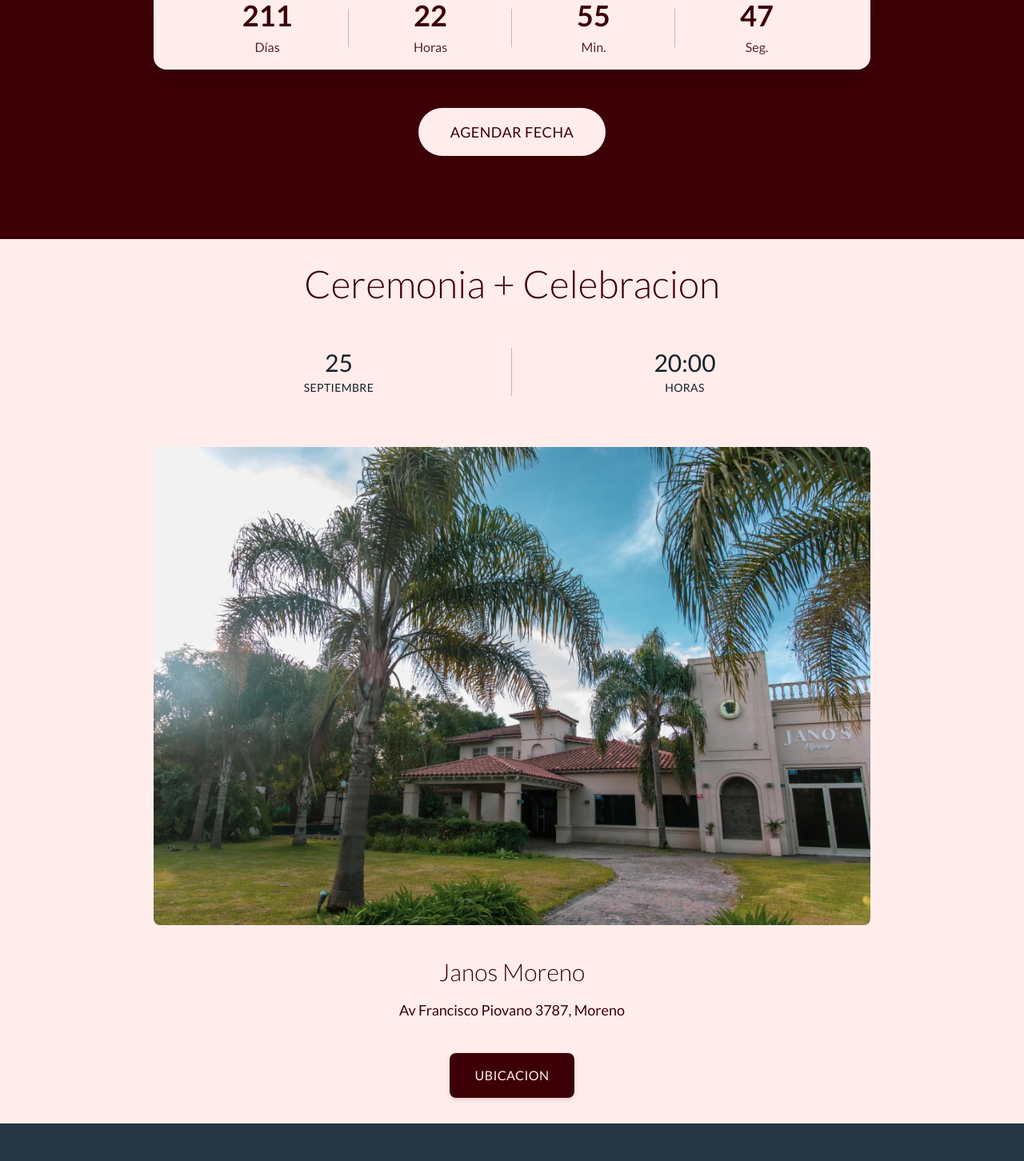
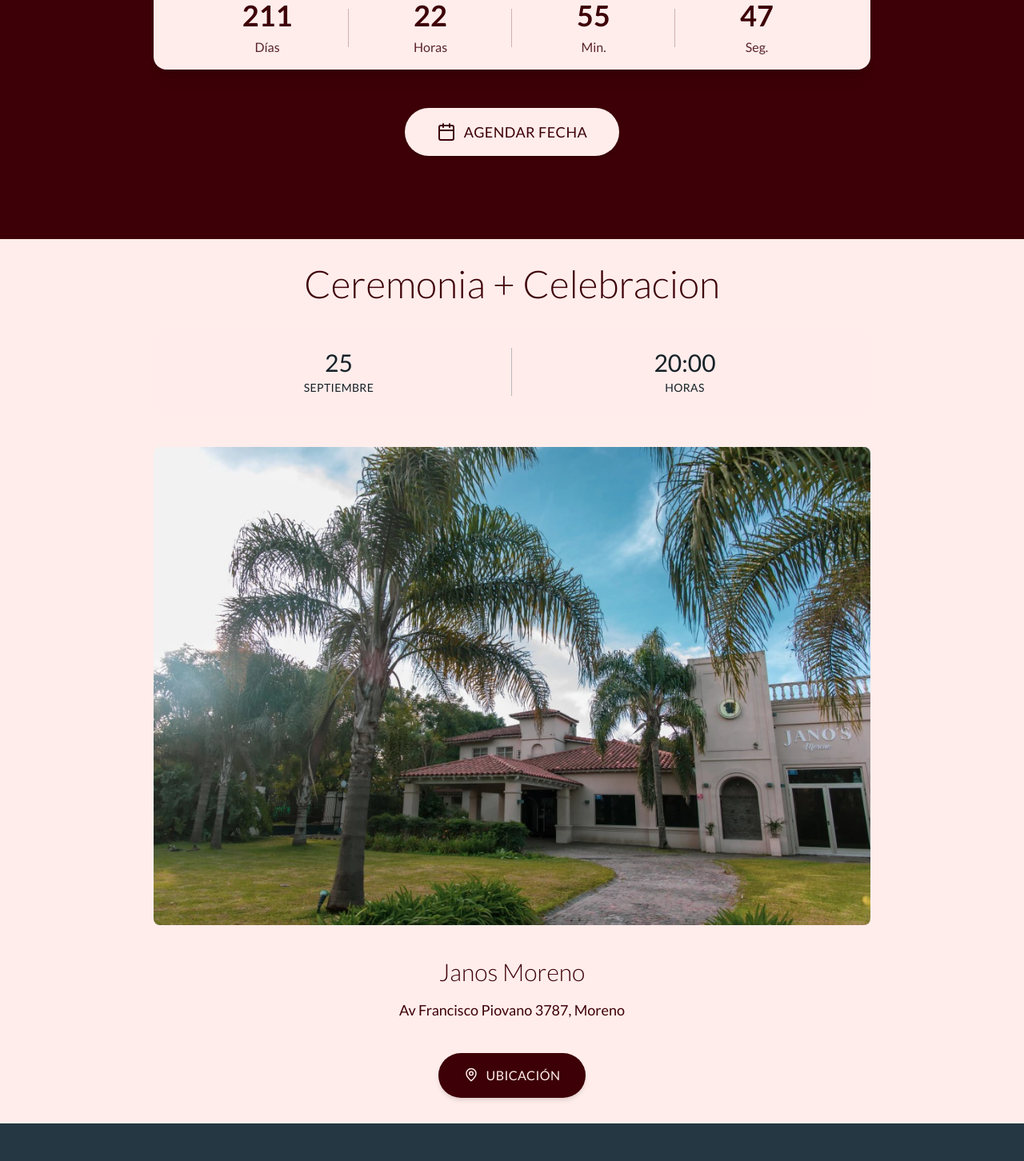
Before and after one commit to Nahue941/wedding, a React (Vite) app: page / in a window 1280 px wide. Shown: the part 1061-2513 px from the top of the page at 80% size. Built offline with nearby package versions, Linux system fonts and the light colour scheme; no server answers.

Commit message:
💄 Add: Lucide-react icons

```diff
--- a/src/components/RsvpModal.jsx
+++ b/src/components/RsvpModal.jsx
@@ -1,4 +1,4 @@
-import { CheckCheck, Mail } from "lucide-react";
+import { CheckCheck, Mail, X } from "lucide-react";
 import { useEffect, useMemo, useState } from "react";
 
 const LOCAL_STORAGE_PREFIX = "rsvp_submitted_";
@@ -18,7 +18,7 @@ function Toast({ message, onClose }) {
   }, [onClose]);
 
   return (
-    <div className="fixed bottom-6 right-4 left-4 sm:left-auto sm:w-auto z-[70] rounded-xl bg-[#1f1f1f] px-4 py-3 text-sm text-white shadow-xl">
+    <div className="fixed bottom-6 right-4 left-4 sm:left-auto sm:w-auto z-70 rounded-xl bg-[#1f1f1f] px-4 py-3 text-sm text-white shadow-xl">
       {message}
     </div>
   );
@@ -207,9 +207,15 @@ export default function RsvpModal() {
         className="fixed bottom-6 right-4 z-40 inline-flex items-center gap-2 rounded-full bg-brand-wine px-5 py-3 text-sm font-medium text-brand-cream shadow-lg hover:brightness-110 focus:outline-none focus:ring-2 focus:ring-brand-wine ring-offset-2 ring-offset-brand-cream"
       >
         {alreadySubmitted ? (
-          <><CheckCheck size={16} /><span>Asistencia Confirmada</span></>
+          <>
+            <CheckCheck size={16} />
+            <span>Asistencia Confirmada</span>
+          </>
         ) : (
-          <><Mail size={16} /><span>Responder invitacion</span></>
+          <>
+            <Mail size={16} />
+            <span>Responder invitacion</span>
+          </>
         )}
       </button>
 
@@ -223,7 +229,7 @@ export default function RsvpModal() {
                 onClick={closeModal}
                 className="rounded-md px-2 py-1 text-sm text-neutral-600 hover:bg-neutral-100"
               >
-                Cerrar
+                <X />
               </button>
             </div>
 
--- a/src/components/Sections/CeremonySection.jsx
+++ b/src/components/Sections/CeremonySection.jsx
@@ -1,3 +1,4 @@
+import { MapPin } from "lucide-react";
 import Section from "../SectionComponent";
 
 export default function CeremonySection() {
@@ -43,7 +44,6 @@ export default function CeremonySection() {
         <p className="text-lg text-brand-text mb-10">
           Av Francisco Piovano 3787, Moreno
         </p>
-
         <a
           href="https://maps.app.goo.gl/VKRwZpnegZjCGwiD8"
           target="_blank"
@@ -53,7 +53,8 @@ export default function CeremonySection() {
           mb-8
           bg-brand-text
           text-brand-cream
-                rounded-lg
+          rounded-full
+          gap-2.5
           tracking-wide
           shadow-md
           transition-all duration-300 ease-out
@@ -63,7 +64,8 @@ export default function CeremonySection() {
           cursor-pointer
           inline-flex items-center justify-center"
         >
-          UBICACION
+          <MapPin size={18} className="shrink-0 -translate-y-px" />
+          UBICACIÓN
         </a>
       </div>
     </Section>
--- a/src/components/Sections/DateSection.jsx
+++ b/src/components/Sections/DateSection.jsx
@@ -1,3 +1,4 @@
+import { Calendar } from "lucide-react";
 import Countdown from "@/components/Hero/Countdown";
 import Section from "../SectionComponent";
 import { WEDDING_DATE } from "../../utils/constants";
@@ -29,6 +30,7 @@ export default function DateSection() {
           download="boda-naty-nahue.ics"
           className="
             inline-flex items-center justify-center
+            gap-2.5
             px-10 py-4
             bg-brand-cream
             text-brand-text
@@ -44,6 +46,7 @@ export default function DateSection() {
             active:scale-95
             "
         >
+          <Calendar />
           AGENDAR FECHA
         </a>
       </div>
```
Lines whose indentation alone changed are shown as unchanged.
